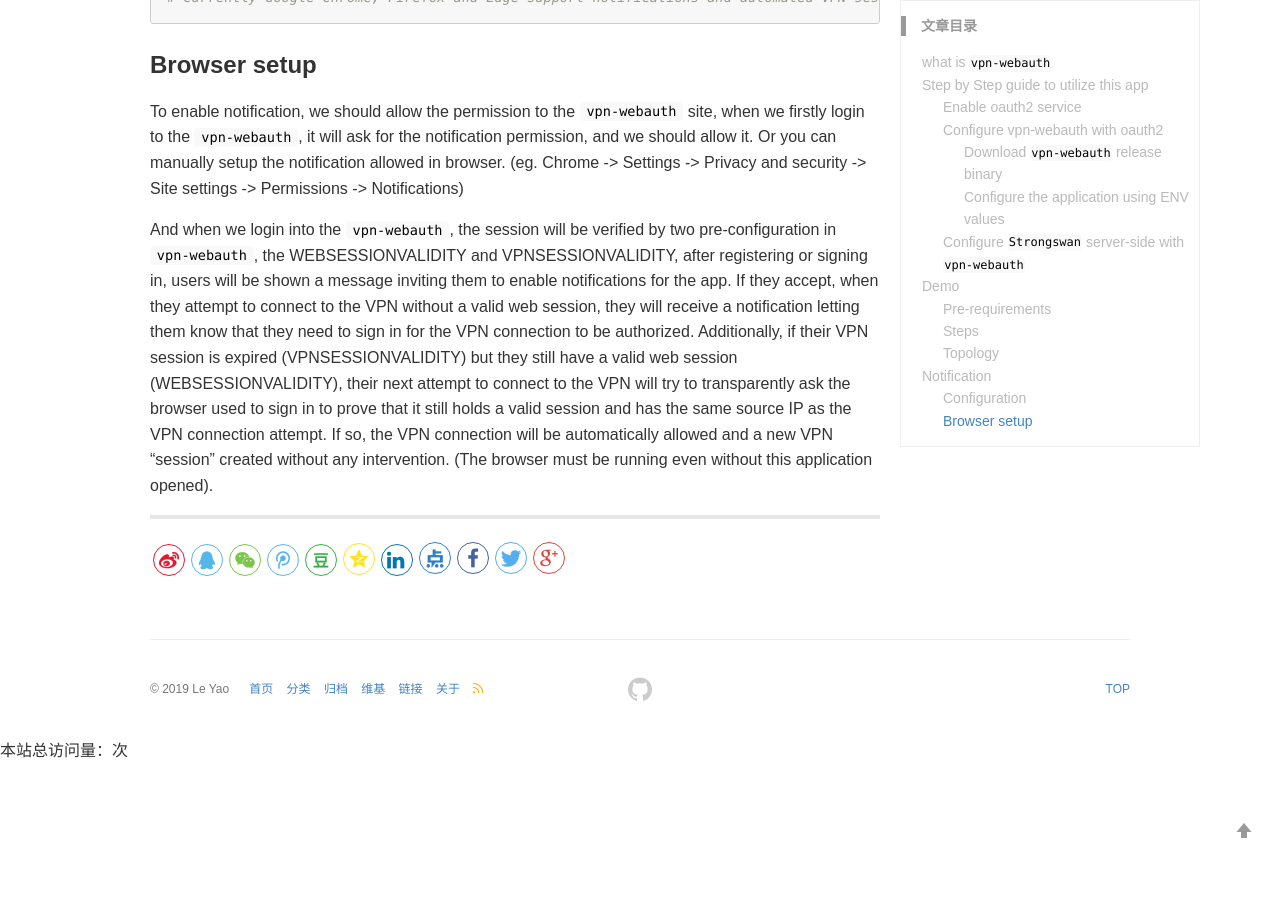
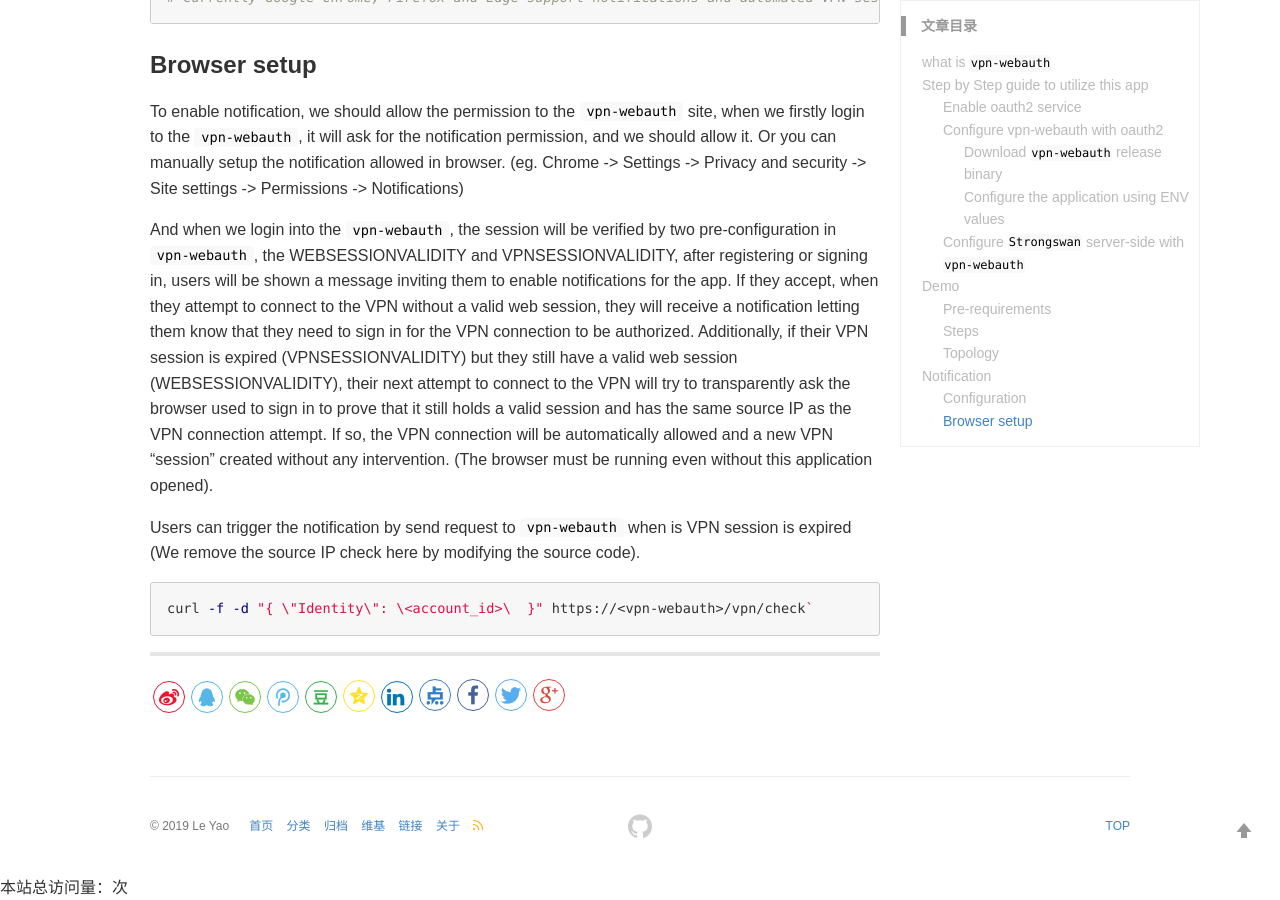
Before and after one commit to leyao-daily/leyao-daily.github.io, a Jekyll site: the page built from _posts/2022-08-15-vpn-webauth-integration.md, in a window 1280 px wide and 900 px high, scrolled down 4866 px. Built offline with Jekyll 4.4.1, drawn with Linux system fonts in a browser that asks for light colours; comment, search, counter and statistics services are not loaded; before the commit the page ends 5629 px from its top, so only the background shows below that.

Commit message:
Update the notification trigger
Signed-off-by: Le Yao <le.yao@intel.com>

````diff
--- a/_posts/2022-08-15-vpn-webauth-integration.md
+++ b/_posts/2022-08-15-vpn-webauth-integration.md
@@ -182,5 +182,9 @@ To enable notification, we should allow the permission to the `vpn-webauth` site
 
 And when we login into the `vpn-webauth`, the session will be verified by two pre-configuration in `vpn-webauth`, the WEBSESSIONVALIDITY and VPNSESSIONVALIDITY, after registering or signing in, users will be shown a message inviting them to enable notifications for the app. If they accept, when they attempt to connect to the VPN without a valid web session, they will receive a notification letting them know that they need to sign in for the VPN connection to be authorized. Additionally, if their VPN session is expired (VPNSESSIONVALIDITY) but they still have a valid web session (WEBSESSIONVALIDITY), their next attempt to connect to the VPN will try to transparently ask the browser used to sign in to prove that it still holds a valid session and has the same source IP as the VPN connection attempt. If so, the VPN connection will be automatically allowed and a new VPN "session" created without any intervention. (The browser must be running even without this application opened).
 
+Users can trigger the notification by send request to `vpn-webauth` when is VPN session is expired (We remove the source IP check here by modifying the source code).
+```bash
+curl -f -d "{ \"Identity\": \<account_id>\  }" https://<vpn-webauth>/vpn/check`
+```
 
 ---
````
